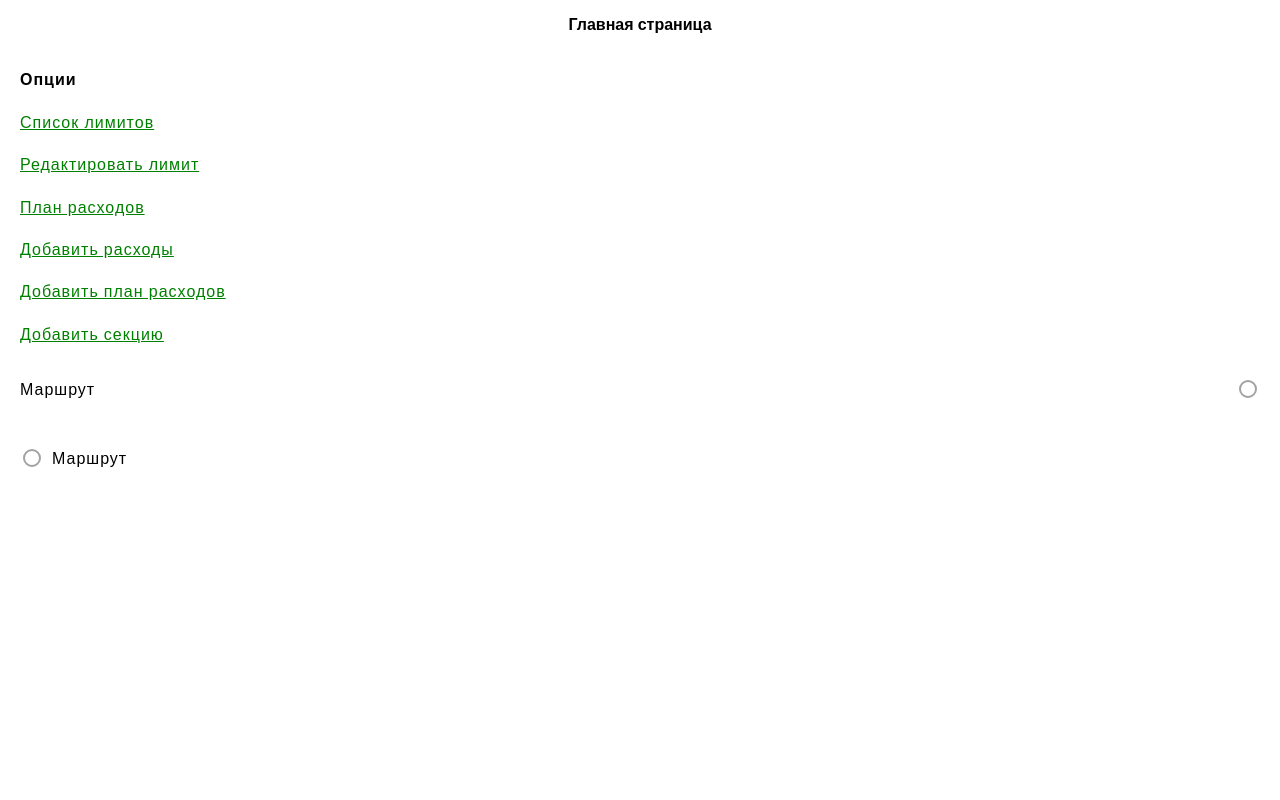
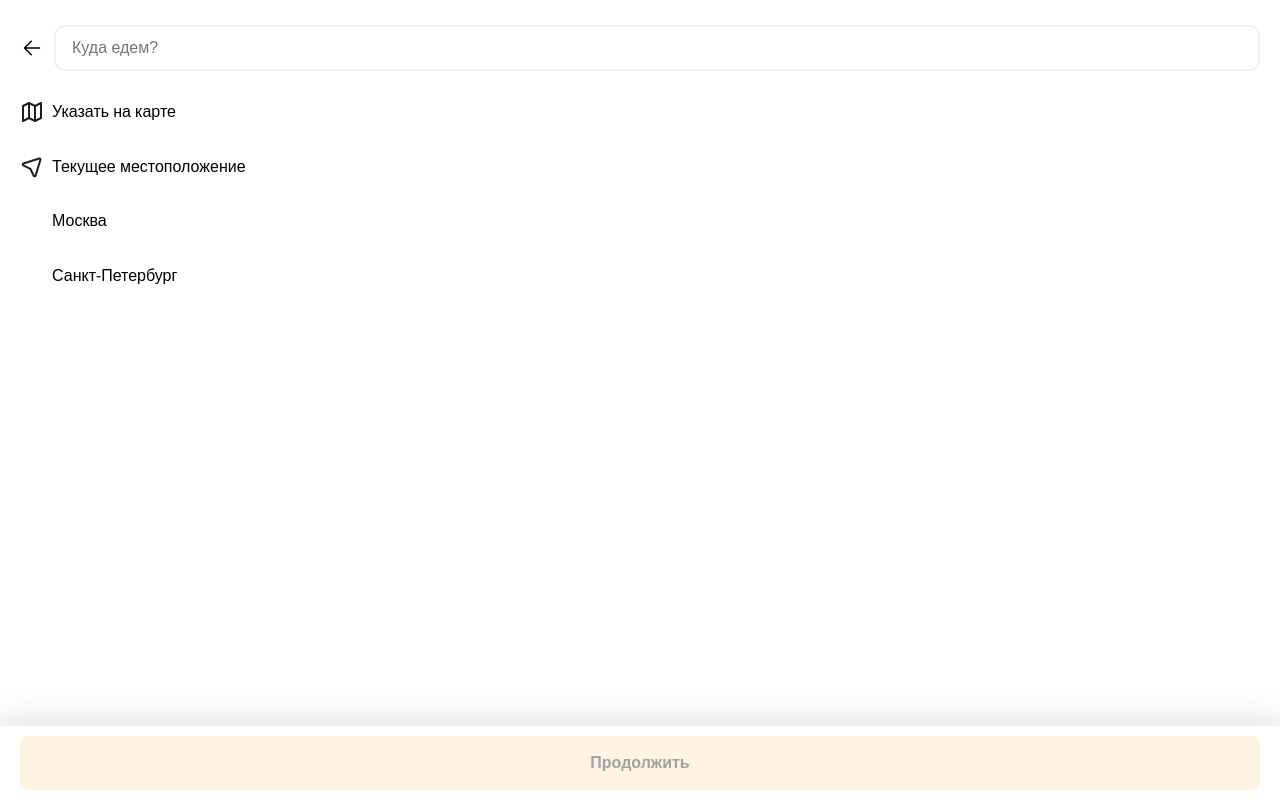
Before and after one commit to aafxr/travel-app, a React (Create React App) app: page /travel/44/add/ in a window 1280 px wide. Before the commit this address led to /. Built offline with nearby package versions, Linux system fonts and the light colour scheme.

Commit message:
03/07/2023

```diff
--- a/src/App.js
+++ b/src/App.js
@@ -2,11 +2,13 @@ import {Routes, Route, Outlet, Link, Navigate} from "react-router-dom";
 
 import ExpensesPlan from "./module/Expenses/Pages/ExpensesPlan/ExpensesPlan";
 import ExpensesAdd from "./module/Expenses/Pages/ExpensesAdd/ExpensesAdd";
-import Limits from "./module/Expenses/Pages/Limits/Limits";
+import ExpensesLimits from "./module/Expenses/Pages/ExpensesLimits/ExpensesLimits";
 import LimitsEdit from "./module/Expenses/Pages/LimitsEdit/LimitsEdit";
 import ExpensesSectionAdd from "./module/Expenses/Pages/ExpensesSectionAdd/ExpensesSectionAdd";
 
 import Main from "./module/Main";
+import TravelAdd from "./module/Travel/Pages/TravelAdd";
+import TravelWaypoint from "./module/Travel/Pages/TravelWaypoint";
 import ExpensesLayout from "./module/Expenses/layouts/ExpensesLayout";
 import ExpensesContextProvider from "./module/Expenses/contextProvider/ExpensesContextProvider";
 
@@ -16,10 +18,12 @@ function App() {
     return (
         <Routes>
             <Route path={'/'} element={<Main/>}/>
+            <Route path={'/travel/:travelCode/add/'} element={<TravelAdd/>}/>
+            <Route path={'/travel/:travelCode/add/:pointNumber'} element={<TravelWaypoint/>}/>
             <Route path={'/travel/:travelCode/expenses/'} element={<ExpensesContextProvider />}>
                 <Route element={<ExpensesLayout  user_id={'12'} />}>
                     <Route path={'plan/'} element={<ExpensesPlan  user_id={'12'} />}/>
-                    <Route path={'limits/'} element={<Limits  user_id={'12'} />}/>
+                    <Route path={'limits/'} element={<ExpensesLimits user_id={'12'} />}/>
                 </Route>
                 <Route path={'limit/:sectionId/'} element={<LimitsEdit  user_id={'12'} />}/>
                 <Route path={'add'} element={<ExpensesAdd user_id={'12'} primaryEntityType={'travel'}/>}/>
--- a/src/actionController/ActionController.js
+++ b/src/actionController/ActionController.js
@@ -244,7 +244,10 @@ export default class ActionController {
 
                 if (synced) {
                     if (this.model[entity] && this.model[entity][actionVariant]) {
-                        const res = await this.model[entity][actionVariant](parsedData);
+                        const res = await this.model[entity][actionVariant](parsedData)
+                            .catch(err => {
+                                throw err
+                            })
                         this.update(this, action)
                         this._subscriptionsCall(action, res)
                         console.log('Action result:  ', res);
@@ -282,12 +285,17 @@ export default class ActionController {
      * @param {ControllerPayloadType} payload
      */
     write(payload) {
+        try {
             if (this.modelNames.includes(payload.storeName)) {
                 /**@type{ActionType}*/
                 const action = this.createAction(payload)
                 return this.actionHandler(action)
             } else {
                 this._errorMessage(new Error(`[ActionController] storeName "${payload.storeName}" not correct`))
+                return Promise.resolve(null)
+            }
+        } catch (err) {
+            this._errorMessage(err)
             return Promise.resolve(null)
         }
     }
@@ -304,9 +312,15 @@ export default class ActionController {
             try {
                 if (actions.includes(action)) {
                     return this.model[storeName][action](id || query)
+                        .catch(err => {
+                            throw err
+                        })
                 }
                 if (index) {
                     return this.model[storeName].getFromIndex(index, query)
+                        .catch(err => {
+                            throw err
+                        })
                 }
                 return Promise.resolve(null)
             } catch (err) {
--- a/src/css/index.css
+++ b/src/css/index.css
@@ -12,52 +12,75 @@ html, body {
     height: 100vh;
 }
 
-*,*::after, *::before{
+*, *::after, *::before {
     color: inherit;
+    font-size: inherit;
     line-height: inherit;
     box-sizing: border-box;
 }
 
-#root{
+a{
+    text-decoration: none;
+}
+
+
+#root {
     height: 100%;
 }
 
-.flex-between{
+.flex-between {
     display: flex;
     justify-content: space-between;
 }
 
-.title{
-  margin: 0 0 16px;
+.title {
+    margin: 1rem 0 1rem;
     font-weight: 600;
 }
 
-.flex-wrap-gap{
-  display: flex;
-  margin: 20px 0;
+.flex-wrap-gap {
     flex-wrap: wrap;
-  gap: 12px;
 }
 
-.content-stretch{
+.flex-gap-row {
+    display: flex;
+    gap: 12px;
+    overflow-x: auto;
+}
+
+.flex-gap-row::-webkit-scrollbar {
+    display: none;
+    -ms-overflow-style: none;
+    scrollbar-width: none;
+}
+
+.column{
+    display: flex;
+    flex-direction: column;
+}
+
+.content-stretch {
     display: flex;
     justify-content: stretch;
 }
+
 
 .wrapper {
     display: flex;
     flex-direction: column;
     height: 100%;
 }
+
 .content {
     flex: 1 0 auto;
 }
+
 .footer {
     flex: 0 0 auto;
 }
 
 
-.img-abs{
+.img-abs {
     position: absolute;
     top: 0;
     left: 0;
@@ -65,3 +88,7 @@ html, body {
     height: 100%;
     object-fit: contain;
 }
+
+.bb-2-grey {
+    border-bottom: 2px solid var(--color-grey-light);
+}
--- a/src/db/index.js
+++ b/src/db/index.js
@@ -120,15 +120,9 @@ export class LocalDB {
                         return db.getFromIndex(storeName, indexName, query);
                     });
             }
-            return Promise.reject(
-                new Error(
-                    `[DB/${this.dbname}]: Index ${indexName} not exists in ${storeName}`
-                )
-            );
+            throw new Error(`[DB/${this.dbname}]: Index ${indexName} not exists in ${storeName}`)
         }
-        return Promise.reject(
-            new Error(`[DB/${this.dbname}]: Store '${storeName}' not exist`)
-        );
+        throw new Error(`[DB/${this.dbname}]: Store '${storeName}' not exist`)
     }
 
     /**
@@ -145,9 +139,7 @@ export class LocalDB {
                     return db.add(storeName, payload);
                 })
         }
-        return Promise.reject(
-            new Error(`[DB/${this.dbname}]: Store '${storeName}' not exist`)
-        );
+        throw new Error(`[DB/${this.dbname}]: Store '${storeName}' not exist`)
     }
 
     /**
@@ -164,9 +156,7 @@ export class LocalDB {
                     return db.put(storeName, payload);
                 });
         }
-        return Promise.reject(
-            new Error(`[DB/${this.dbname}]: Store '${storeName}' not exist`)
-        );
+            throw new Error(`[DB/${this.dbname}]: Store '${storeName}' not exist`)
     }
 
     /**
@@ -184,8 +174,6 @@ export class LocalDB {
                     return db.delete(storeName, key);
                 });
         }
-        return Promise.reject(
-            new Error(`[DB/${this.dbname}]: Store '${storeName}' not exist`)
-        );
+            throw new Error(`[DB/${this.dbname}]: Store '${storeName}' not exist`)
     }
 }
--- a/src/module/Main/index.jsx
+++ b/src/module/Main/index.jsx
@@ -32,10 +32,9 @@ export default function ExpensesPlan({
                 <Link to={`/travel/123/expenses/add/`} style={{color: 'green'}}>Добавить расходы</Link>
                 <Link to={`/travel/123/expenses/plan/add/`} style={{color: 'green'}} >Добавить план расходов</Link>
                 <Link to={`/travel/123/expenses/section/add/`} style={{color: 'green'}}>Добавить секцию</Link>
-
-                <Checkbox >Маршрут</Checkbox>
-                <Checkbox left >Маршрут</Checkbox>
-            </div>
+                <Link to={`/travel/44/add/`} >Новый маршрут</Link>
+                <Link to={`/travel/44/add/1/`} >Направление</Link>
+        </div>
         </>
     )
 }
--- a/src/module/Travel/css/Travel.css
+++ b/src/module/Travel/css/Travel.css
@@ -0,0 +1,26 @@
+.travel{
+    padding-top: 12px;
+}
+
+.travel-link{
+    position: relative;
+    padding: 8px 8px 8px 32px;
+    margin: 8px 0;
+}
+
+.travel-link .icon{
+    position: absolute;
+    width: 24px;
+    height: 24px;
+    left: 0;
+
+}
+
+.travel-destination{
+    justify-content: stretch;
+    width: 100%;
+}
+
+.travel-destination-input{
+    flex: 0 0 100%;
+}
```
Also changed, not shown: public/icons/map.svg (added), public/icons/navigation.svg (added). Lines whose indentation alone changed are shown as unchanged.
